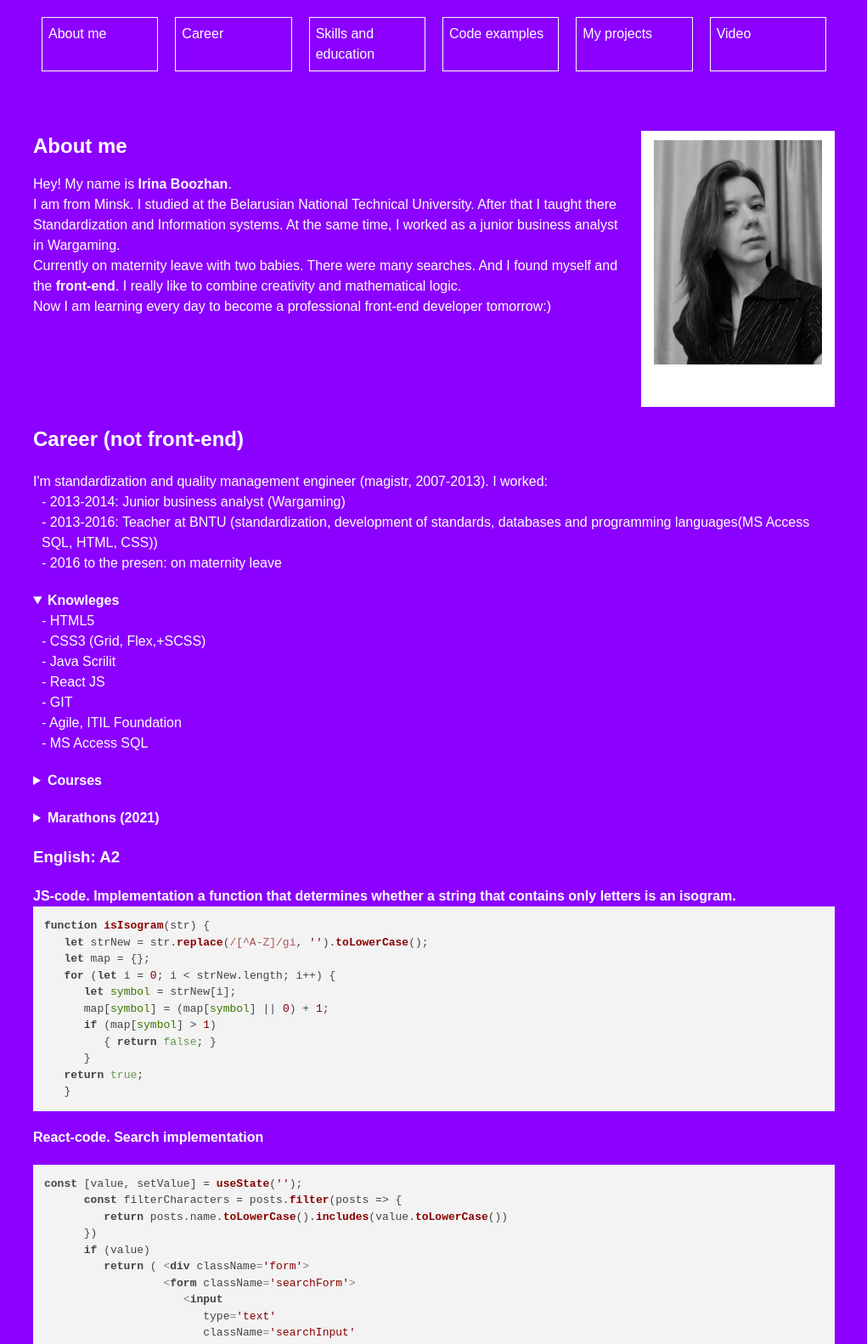
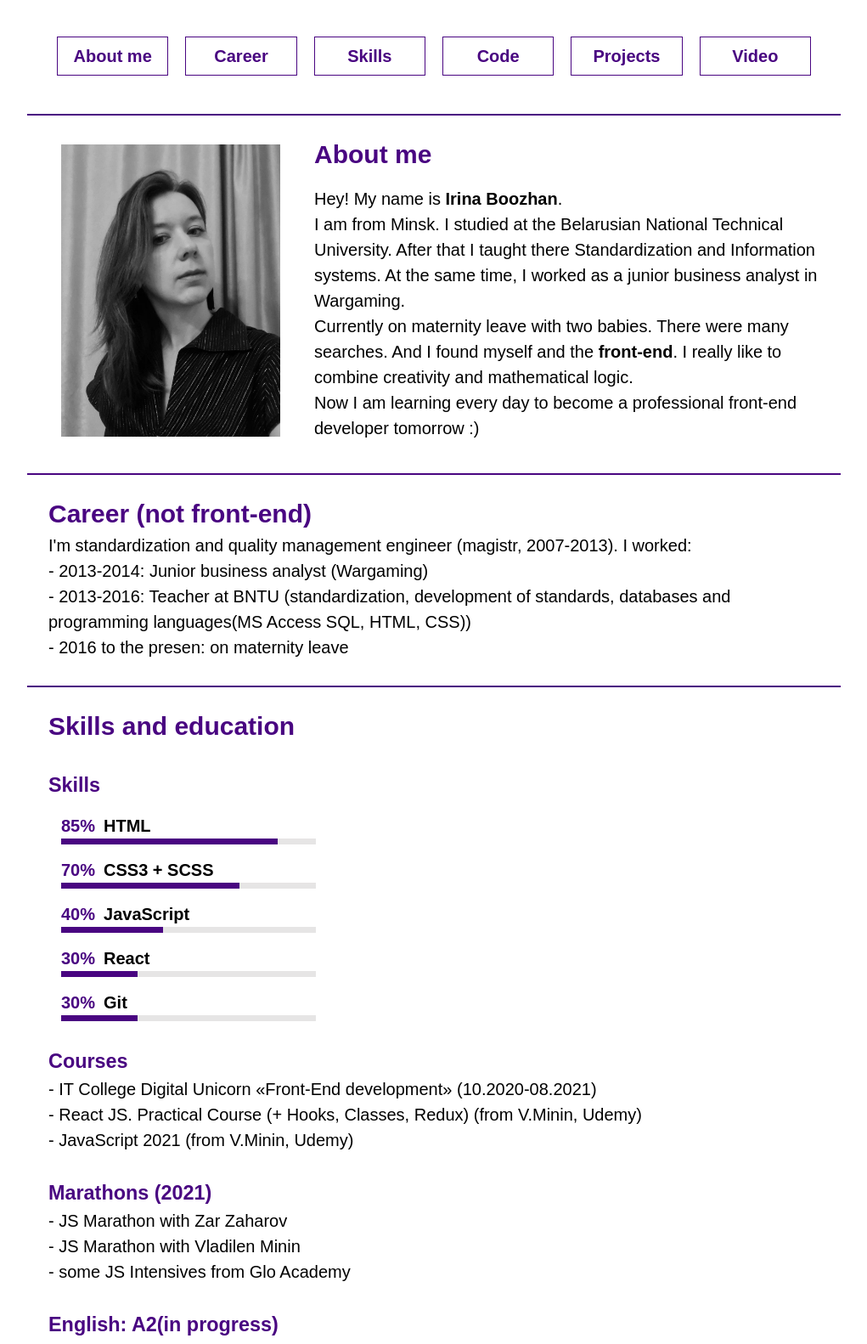
Before and after one commit to IrinaBoozhan/rsschool-cv-2021, a plain HTML site: page index.html in a window 1280 px wide. Shown: the part 30-1612 px from the top of the page at 85% size, without its empty margins (129-1150 px from the left). Drawn offline with nearby package versions, Linux system fonts and the light colour scheme.

Commit message:
feat: add some sections and styles

```diff
--- a/index.html
+++ b/index.html
@@ -14,36 +14,21 @@
 
 <body>
    <div class="wrapper">
-      <header>
-         <nav>
-            <ul class="menu">
+      <header class="header">
+         <nav class="nav">
+            <ul class="nav__menu">
                <li><a>About me</a></li>
                <li><a>Career</a></li>
-               <li><a>Skills and education</a></li>
-               <li><a>Code examples</a></li>
-               <li><a>My projects</a></li>
+               <li><a>Skills</a></li>
+               <li><a>Code</a></li>
+               <li><a>Projects</a></li>
                <li><a>Video</a></li>
             </ul>
          </nav>
       </header>
 
       <main>
-         <section class="contacts">
-            <div class="contacts__content">
-               <h1>About me</h1>
-               <div>Hey! My name is <b>Irina Boozhan</b>.</div>
-               <div> I am from Minsk. I studied at the Belarusian National Technical
-                  University. After that I taught there Standardization and Information systems. At the same time, I
-                  worked as a
-                  junior business analyst in Wargaming.
-               </div>
-               <div>Currently on maternity leave with two babies. There were many searches. And I found myself and the
-                  <b>front-end</b>. I really like to combine creativity and mathematical logic.
-               </div>
-               <div>
-                  Now I am learning every day to become a professional front-end developer tomorrow:)</div>
-            </div>
-
+         <section id="contacts" class="contacts">
             <div class="contacts__avatar">
                <div class="flipper">
                   <div class="front">
@@ -51,6 +36,7 @@
                   </div>
                   <div class="back">
                      <h3>Contacts</h3>
+                     <p>Location: Minsk, Belarus</p>
                      <p>telegram:
                         <a title="Telegram" href="tg://resolve?domain=Irina_Boozhan">
                            @Irina_Boozhan
@@ -65,9 +51,25 @@
                   </div>
                </div>
             </div>
-         </section>
+
+            <div class="contacts__content">
+               <h1>About me</h1>
+               <div>Hey! My name is <b>Irina Boozhan</b>.</div>
+               <div> I am from Minsk. I studied at the Belarusian National Technical
+                  University. After that I taught there Standardization and Information systems. At the same time, I
+                  worked as a
+                  junior business analyst in Wargaming.
+               </div>
+               <div>Currently on maternity leave with two babies. There were many searches. And I found myself and the
+                  <b>front-end</b>. I really like to combine creativity and mathematical logic.
+               </div>
+               <div>
+                  Now I am learning every day to become a professional front-end developer tomorrow :)</div>
+            </div>
 
 
+         </section>
+         <section id="career" class="career">
             <h2>Career (not front-end)</h2>
 
             <p> I'm standardization and quality management engineer (magistr, 2007-2013).
@@ -79,43 +81,72 @@
                   Access SQL, HTML, CSS))</li>
                <li>- 2016 to the presen: on maternity leave</li>
             </ul>
+         </section>
+         <section id="skils" class="skils">
+            <h2>Skills and education</h2>
 
-         <details open>
-            <summary>Knowleges</summary>
+            <h3>Skills</h3>
             <ul>
-               <li>- HTML5</li>
-               <li>- CSS3 (Grid, Flex,+SCSS)</li>
-               <li>- Java Scrilit</li>
-               <li>- React JS</li>
-               <li>- GIT</li>
-               <li>- Agile, ITIL Foundation</li>
-               <li>- MS Access SQL</li>
+               <li>
+                  <p class="skill">
+                     <span class="skill__inner html">
+                        <span class="level">85%</span>HTML
+                     </span>
+                  </p>
+               </li>
+               <li>
+                  <p class="skill">
+                     <span class="skill__inner css">
+                        <span class="level">70%</span>CSS3 + SCSS
+                     </span>
+                  </p>
+               </li>
+               <li>
+                  <p class="skill">
+                     <span class="skill__inner js">
+                        <span class="level">40%</span>JavaScript
+                     </span>
+                  </p>
+               </li>
+               <li>
+                  <p class="skill">
+                     <span class="skill__inner react">
+                        <span class="level">30%</span>React
+                     </span>
+                  </p>
+               </li>
+               <li>
+                  <p class="skill">
+                     <span class="skill__inner git">
+                        <span class="level">30%</span>Git
+                     </span>
+                  </p>
+               </li>
             </ul>
-         </details>
-         <details>
-            <summary>Courses</summary>
+
+            <h3>Courses</h3>
             <ul>
                <li>- IT College Digital Unicorn «Front-End development» (10.2020-08.2021)</li>
                <li>- React JS. Practical Course (+ Hooks, Classes, Redux) (from V.Minin, Udemy)</li>
                <li>- JavaScript 2021 (from V.Minin, Udemy)</li>
             </ul>
-         </details>
-         <details>
-            <summary>Marathons (2021)</summary>
+
+            <h3>Marathons (2021)</h3>
             <ul>
                <li>- JS Marathon with Zar Zaharov</li>
                <li>- JS Marathon with Vladilen Minin</li>
                <li>- some JS Intensives from Glo Academy</li>
             </ul>
-         </details>
-         <h3>English: A2</h3>
 
-         <section class="code">
-
+            <h3>English: A2(in progress)</h3>
+         </section>
+         <section id="code" class="code">
+            <h2>Code examples</h2>
             <div>
-               <h4>JS-code. Implementation a function that determines whether a string that contains only letters is an
+               <h4>JS-code</h4>
+               <p>Implementation a function that determines whether a string that contains only letters is an
                   isogram.
-               </h4>
+               </p>
                <pre><code>function isIsogram(str) {
    let strNew = str.replace(/[^A-Z]/gi, '').toLowerCase();
    let map = {};
@@ -123,7 +154,9 @@
       let symbol = strNew[i];
       map[symbol] = (map[symbol] || 0) + 1;
       if (map[symbol] > 1)
-         { return false; }
+         {
+            return false;
+         }
       }
    return true;
 }</code>
@@ -131,8 +164,10 @@
             </div>
 
             <div>
-               <h4>React-code. Search implementation</h4>
-               <pre> <code>const [value, setValue] = useState('');
+               <h4>React-code</h4>
+               <p>Search implementation</p>
+               <pre>
+               <code>const [value, setValue] = useState('');
 const filterCharacters = posts.filter(posts => {
    return posts.name.toLowerCase().includes(value.toLowerCase())
    })
@@ -151,8 +186,9 @@
             </div>
 
          </section>
+         <section class="projects">
 
-
+         </section>
       </main>
       <footer>
          <span>
--- a/style.css
+++ b/style.css
@@ -1,6 +1,8 @@
 :root {
-   --main-color: #8b00ff;
+   --main-color: #ffffff;
    --dark-color: #490581;
+   /* #8b00ff;  #9a979c*/
+   /* --dark-color: #490581; */
    --light-color: #fff;
 }
 
@@ -11,25 +13,78 @@
    margin: 0;
    padding: 0;
    line-height: 1.5;
+   text-decoration: none;
+   list-style: none;
+}
+
+h1,
+h2,
+h3,
+h4,
+h5,
+h6 {
+   color: var(--dark-color);
 }
 
 body {
    font-family: "Cabin", sans-serif;
-   background-color: #8b00ff;
-   color: #fff;
+   font-size: 20px;
+   background-color: var(--main-color);
+   color: #000;
+   display: flex;
+   justify-content: center;
+}
+.wrapper {
+   border: 3px solid var(--light-color);
+   padding: 30px;
+   margin: 30px;
+}
+section,
+header,
+footer {
+   border-bottom: 5px solid rgba(255, 255, 255, 0.3);
+   box-shadow: 0 2px 0 #490581;
+   padding: 25px;
 }
 
-header,
-footer,
-main {
-   padding: 20px 40px;
-   margin: 20px 0;
+.skill {
+   width: 300px;
+   margin: 15px;
+   border-bottom: 7px solid rgba(192, 189, 189, 0.4);
+}
+.skill__inner {
+   font-weight: 700;
+   display: inline-block;
+   box-shadow: 0 7px 0 var(--dark-color);
+}
+.level {
+   color: var(--dark-color);
+   font-weight: 800;
+   margin-right: 10px;
+}
+.html {
+   width: 255px;
+}
+.css {
+   width: 210px;
+}
+.js {
+   width: 120px;
+}
+.react {
+   width: 90px;
+}
+.git {
+   width: 90px;
 }
 
 h1 {
    text-shadow: 5px 1px 1px var (--dark-color);
-   color: var(--light-color);
+   color: var(--dark-color);
    margin-bottom: 15px;
+}
+h3 {
+   margin-top: 30px;
 }
 
 /* !!!!!!!!! */
@@ -39,21 +94,21 @@ h1 {
 .contacts__content {
    display: flex;
    flex-direction: column;
-   padding-right: 15px;
+   padding-left: 25px;
 }
 .contacts__avatar {
    text-align: center;
    width: 320px;
-
    -webkit-perspective: 1200;
    perspective: 1200;
    -webkit-transform-style: preserve-3d;
+   cursor: pointer;
 }
 .flipper {
    border: 1px solid var(--light-color);
    position: relative;
-   width: 228px;
-   height: 325px;
+   width: 288px;
+   height: 368px;
    -webkit-transform-style: preserve-3d;
    -webkit-transition: 0.7s linear;
 }
@@ -77,6 +132,8 @@ h1 {
    -webkit-transform: rotateY(-180deg);
    background: var(--light-color);
    color: var(--dark-color);
+   font-size: medium;
+   text-align: left;
 }
 .contacts__avatar:hover .flipper {
    -webkit-transform: rotateY(180deg);
@@ -84,30 +141,25 @@ h1 {
 /* !!!!!!!!!!!!!! */
 
 .avatar {
-   width: 198px;
+   width: 258px;
 }
 
-ul {
-   list-style: none;
-   text-align: left;
-}
-
-li {
-   padding-left: 10px;
-}
-
-.menu {
+.nav__menu {
    display: flex;
    flex-direction: row;
+   text-align: center;
+   margin: 5px 0;
+   cursor: pointer;
 }
-.menu > li {
+.nav__menu > li {
    padding: 7px;
    margin: 10px;
-   border: 1px solid var(--light-color);
+   border: 1px solid var(--dark-color);
    width: 200px;
+   color: var(--dark-color);
+   font-weight: 700;
 }
-.menu > li:hover {
-   background-color: var(--dark-color);
+.nav__menu > li:hover {
    border: 1px solid var(--light-color);
    box-shadow: 2px 2px 2px var(--light-color);
 }
@@ -117,15 +169,14 @@ summary {
    font-weight: 600;
 }
 
-h2,
-h3 {
-   margin: 20px 0;
-}
-
 .wrapper {
    width: 80vw;
    margin: auto;
    position: relative;
+}
+
+code {
+   width: 100%;
 }
 
 .logo_rsschool {
```
Also changed, not shown: images/Снимок.jpg (added). Lines whose indentation alone changed are shown as unchanged.
